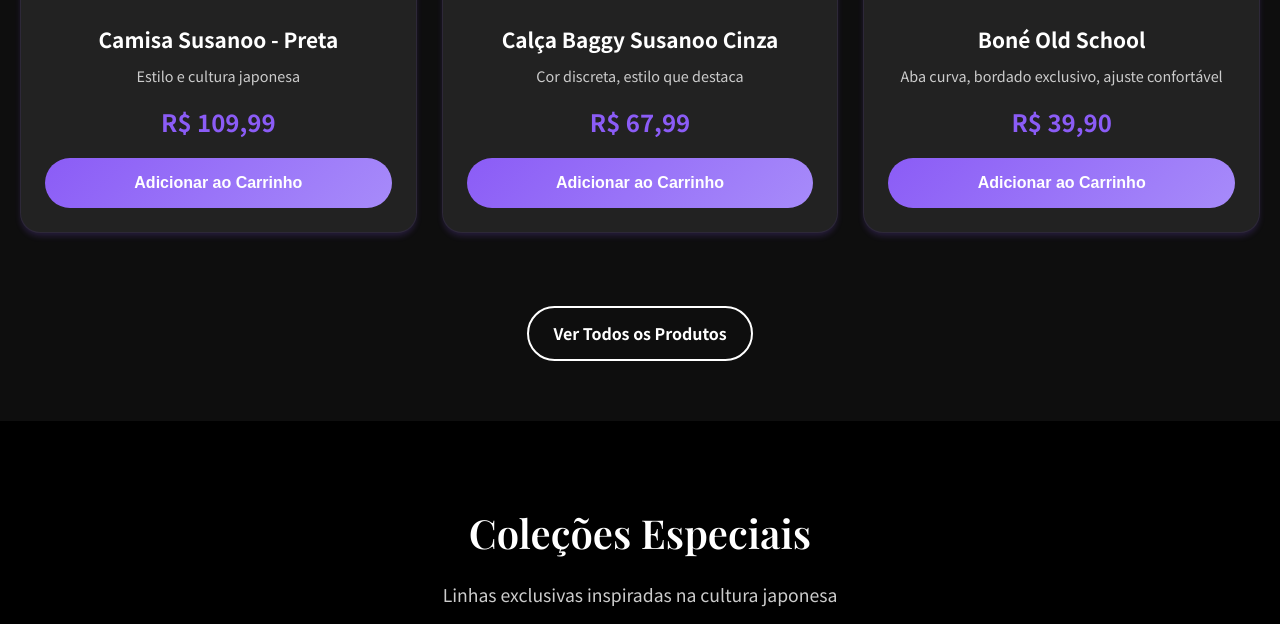
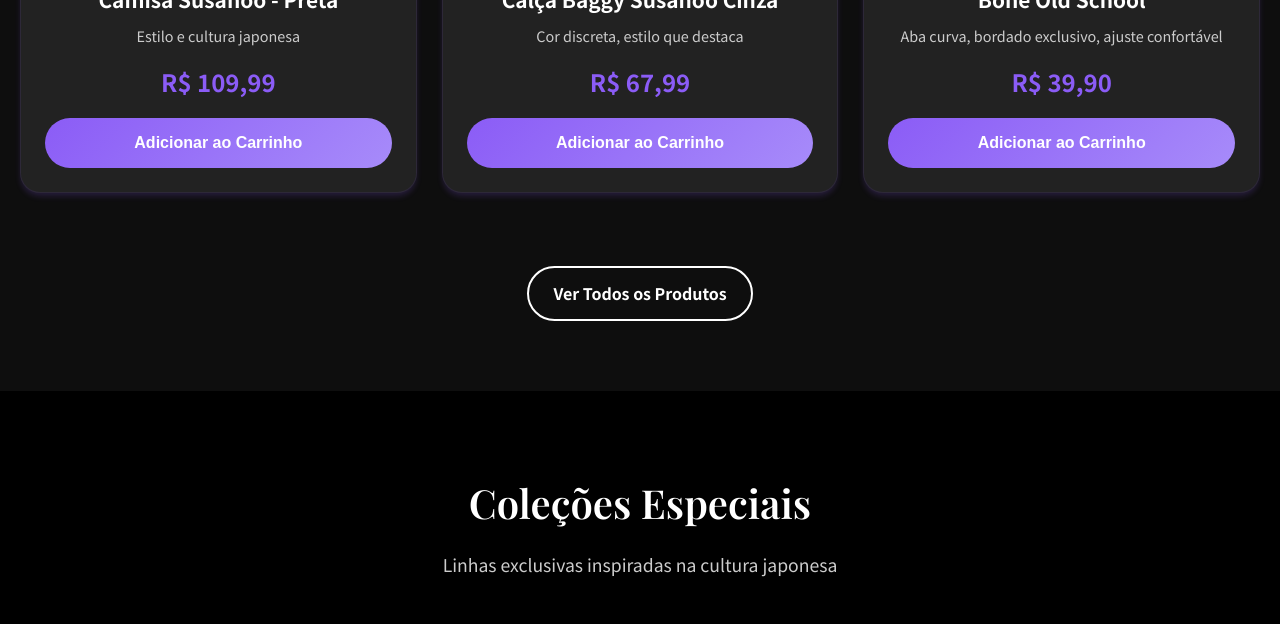
Before and after one commit to ViniSants21/susanoosprint3, a PHP site: page / in a window 1280 px wide. Shown: the part 1808-2432 px from the top of the page. Run offline with PHP 8.4, Linux system fonts and the light colour scheme.

```diff
--- a/css/style.css
+++ b/css/style.css
@@ -502,6 +502,7 @@ section {
     grid-template-columns: 2fr 1fr 1fr;
     grid-template-rows: 300px 300px;
     gap: 1.5rem;
+    margin-bottom: -260px;
 }
 
 .collection-card {
@@ -1621,7 +1622,8 @@ html.light-mode .dropdown-user-name {
 .products-section,
 .featured-products {
     background: #0e0e0e;
-    padding: 60px 0;
+    padding: 20px 0;
+    padding-bottom: 70px;
 }
 
 .products-section .container,
```
Also changed, not shown: assets/img/products/prod_692b98eb174fa.webp (added).
